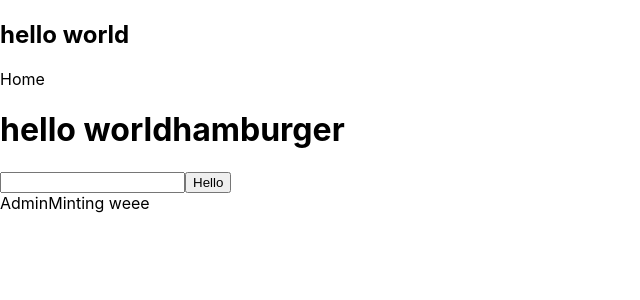
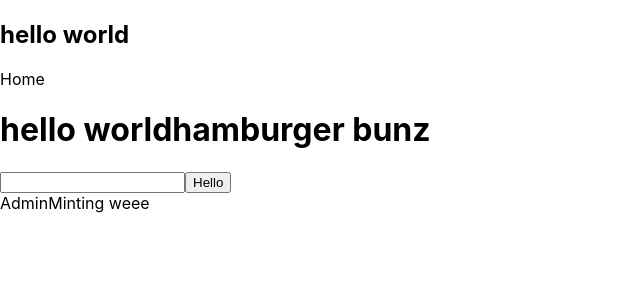
Before and after one commit to kitfud/lightProject, a React (Create React App) app: page / in a window 1280 px wide. Shown: the top 300 px of the page, without its empty margins (0-640 px from the left). Built offline with nearby package versions, Linux system fonts and the light colour scheme.

Commit message:
changed to hamburg bunz for fun!

```diff
--- a/src/App.js
+++ b/src/App.js
@@ -10,7 +10,7 @@ let hello = "hello world"
 
 console.log(hello + "bing bong bang boom")
 
-let food = "hamburger"
+let food = "hamburger bunz"
 
   return (
 
```
